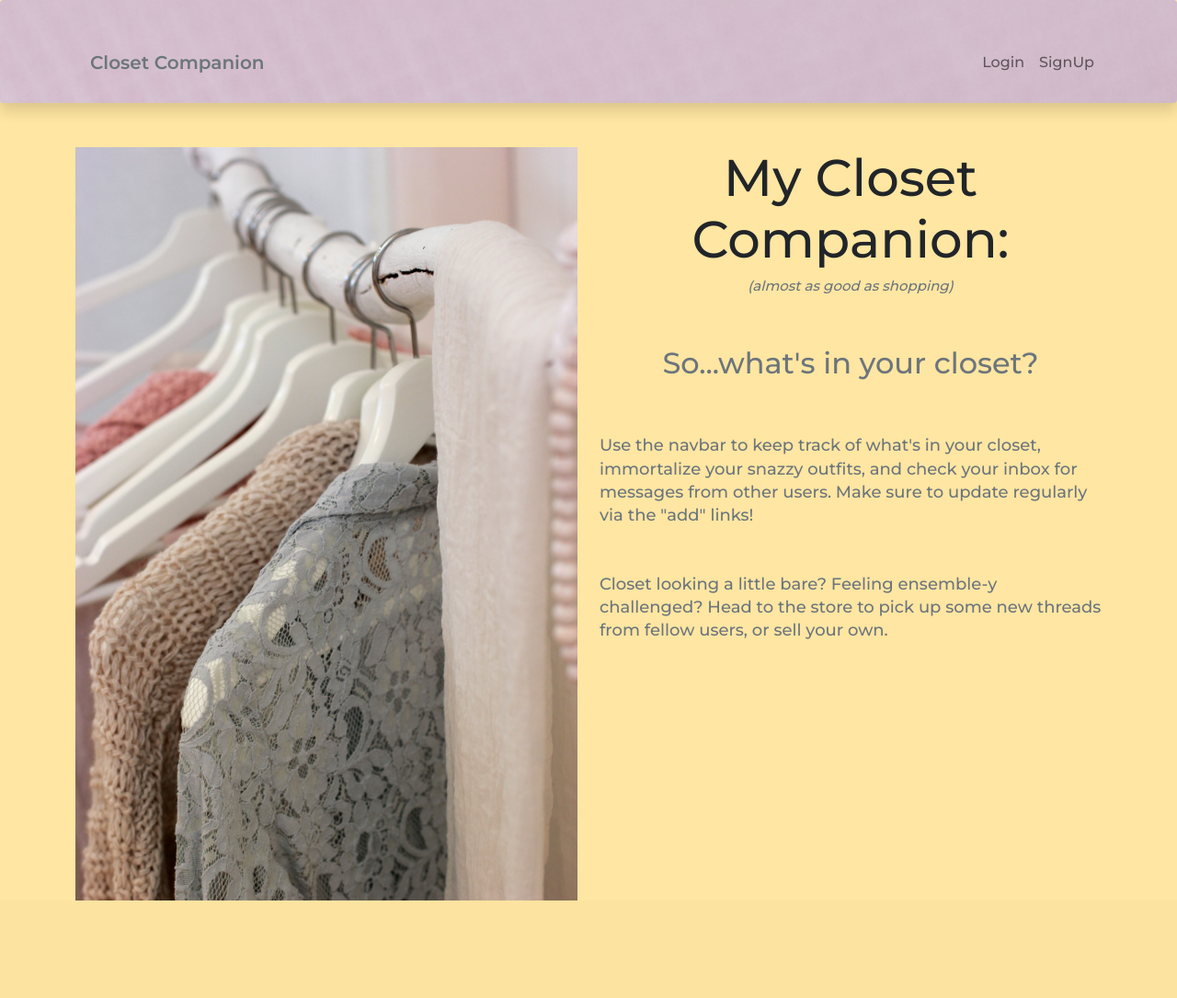
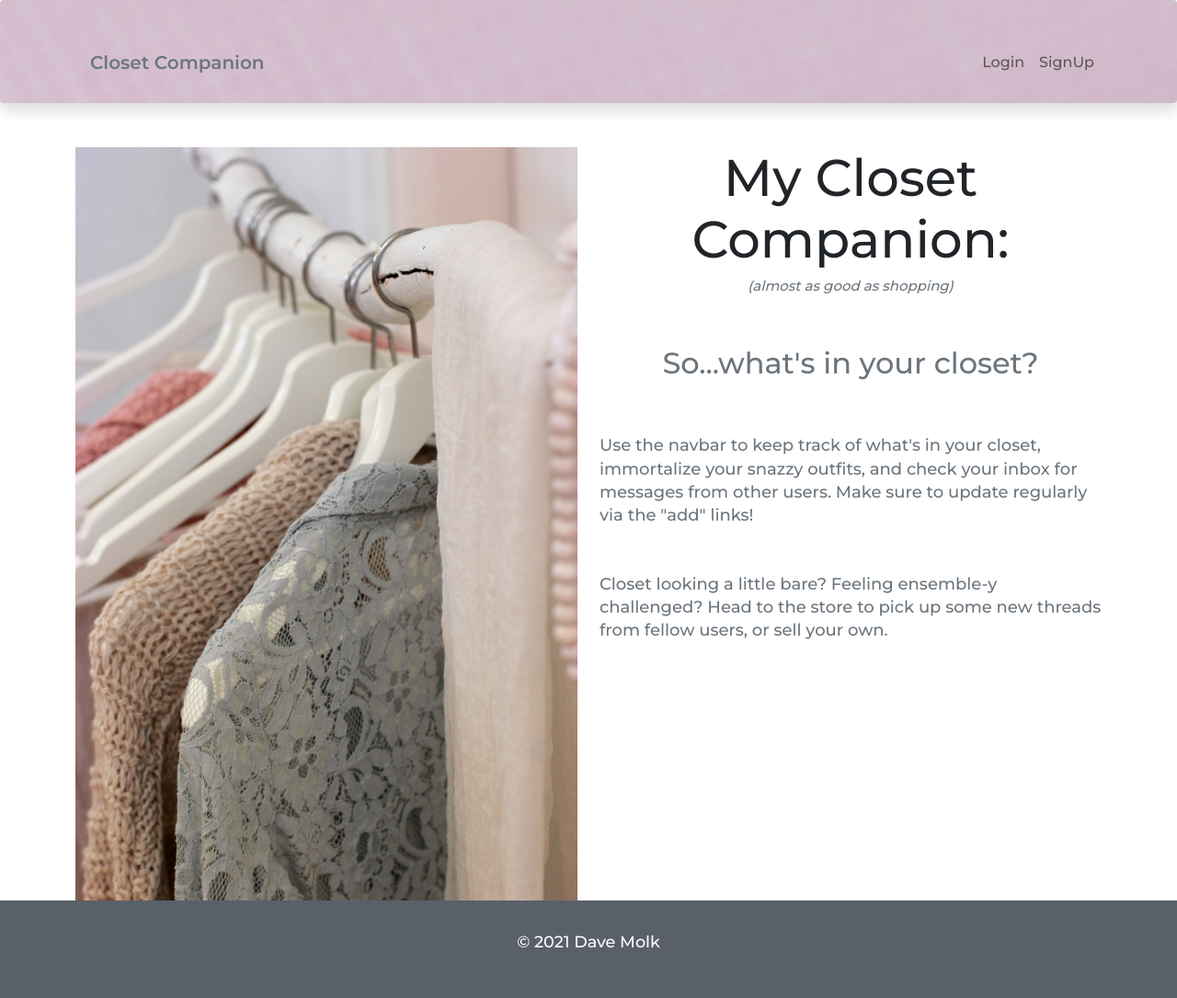
Before and after one commit to davemolk/closet-companion, a Django app: page / in a window 1280 px wide. Shown: the whole page at 92% size. Before the commit the page ends 979 px from the top, so only its background shows below. Run offline with Django 3.2, Linux system fonts and the light colour scheme; parts of the project's set-up code (start-up, migrations or seed data) failed here and were passed over.

Commit message:
add footer, change background color

```diff
--- a/static/css/wardrobe.css
+++ b/static/css/wardrobe.css
@@ -3,7 +3,7 @@
 }
 
 body{
-    background-color: #ffe6a2;
+    background-color: #FFF;
     font-family: 'Montserrat', sans-serif;
   }
 
@@ -28,6 +28,29 @@ body{
   margin: 0 auto;
 }
 
+
+/*=======================
+  Footer
+========================*/
+
+.footer {
+	background: #5a606a;
+	text-align: center;
+	color: #FFF;
+}
+
+.copyright{
+  width: 100%;
+  text-align: center;
+  margin: 0;
+  padding: 2rem 0;
+  position: relative;
+}
+
+.copyright p{
+  font-size: 1.1rem;
+}
+
 /*=======================
   Index
 ========================*/
@@ -40,6 +63,16 @@ body{
   line-height: 140%;
   text-align: left;
 }
+
+
+/*=======================
+  Single Object
+========================*/
+.single-item-name {
+  font-size: 14px;
+  line-height: 12px;
+}
+
 
 
 /*=======================
--- /dev/null
+++ b/templates/footer.html
@@ -0,0 +1,12 @@
+<footer class="copyright footer">
+    <div class="container">
+        <div class="row">
+            <div class="col-sm-12">
+                <p>&copy; 2021 Dave Molk</p>
+                <div class="up" id="up">
+                    <i class="fas fa-chevron-up"></i>
+                </div>
+            </div>
+        </div>
+    </div>
+</footer>
--- a/templates/main.html
+++ b/templates/main.html
@@ -61,6 +61,8 @@
 
     {% endblock %}
 
+    {% include 'footer.html' %}
+
   <script src="https://cdn.jsdelivr.net/npm/bootstrap@5.0.2/dist/js/bootstrap.min.js" integrity="sha384-cVKIPhGWiC2Al4u+LWgxfKTRIcfu0JTxR+EQDz/bgldoEyl4H0zUF0QKbrJ0EcQF" crossorigin="anonymous"></script>
   <script type="text/javascript" src="{% static 'js/cart.js' %}"></script>
   <script type="text/javascript" src="{% static 'js/messages.js' %}"></script>
```
